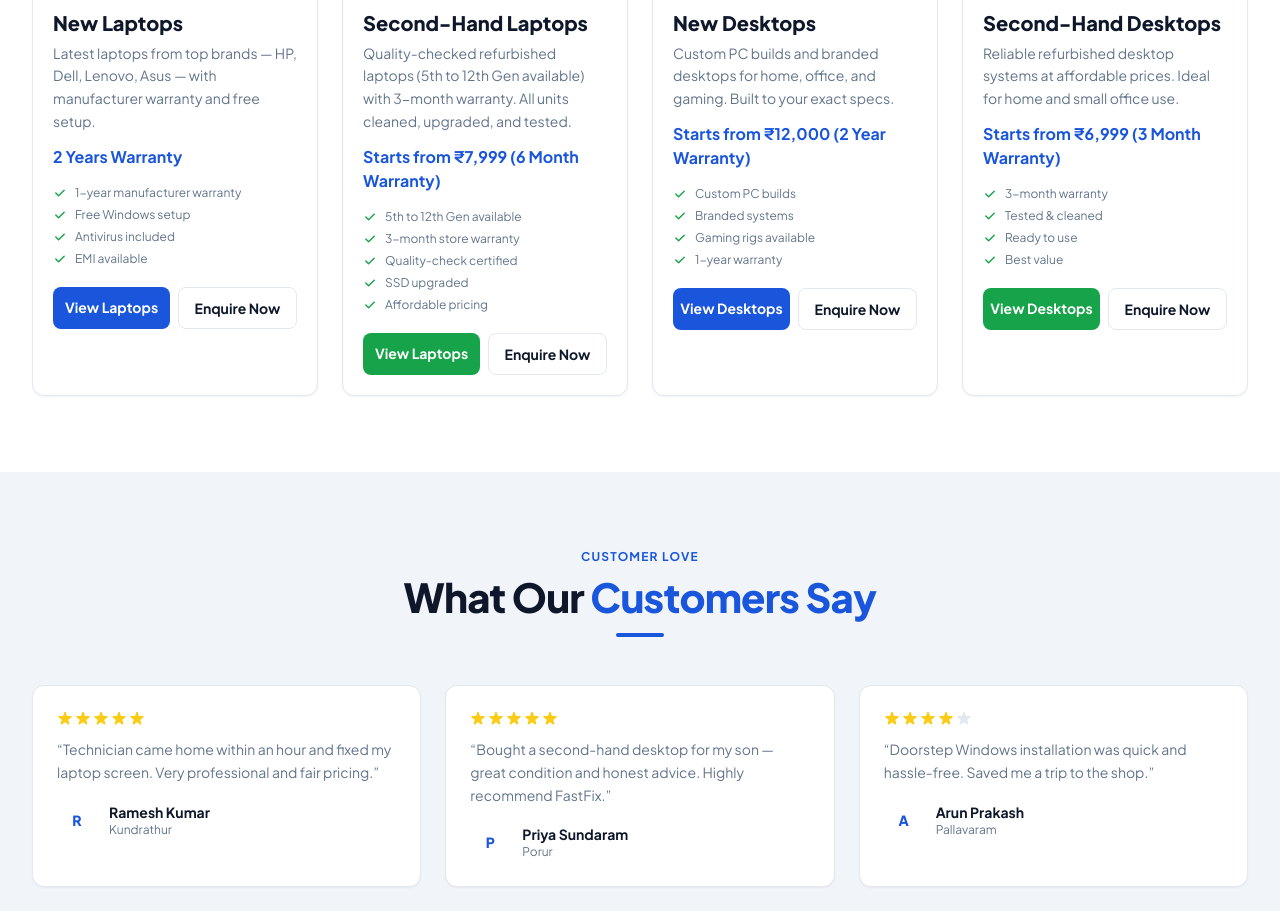
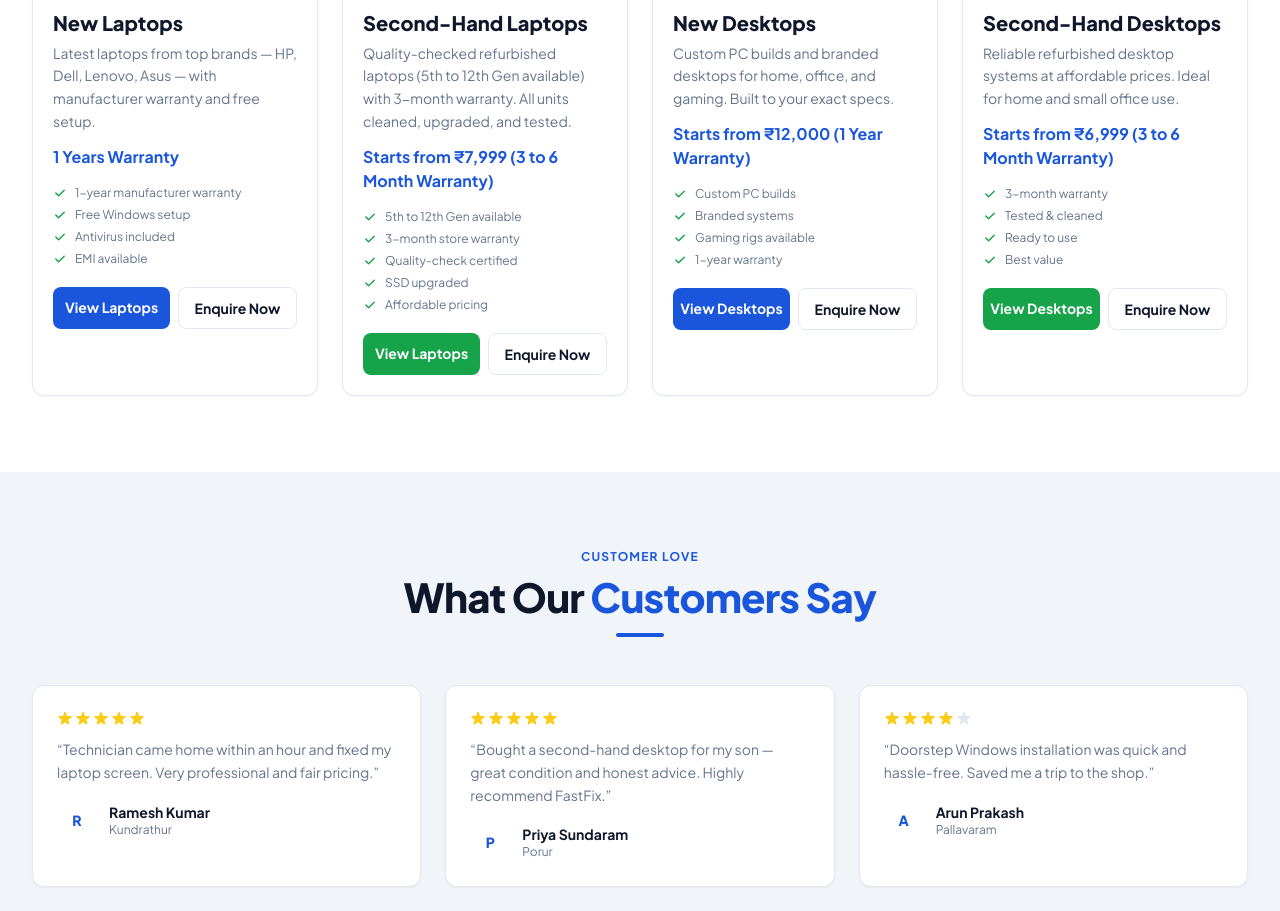
Before and after one commit to balachandar111/starcomputers, a React (Vite) app: page / in a window 1280 px wide. Shown: the part 3600-4511 px from the top of the page. Built offline with nearby package versions, Linux system fonts and the light colour scheme.

Commit message:
Initial commit

```diff
--- a/src/data/starComputerData.js
+++ b/src/data/starComputerData.js
@@ -29,7 +29,7 @@ export const products = [
     badge: 'NEW',
     badgeColor: 'primary',
     description: 'Latest laptops from top brands — HP, Dell, Lenovo, Asus — with manufacturer warranty and free setup.',
-    priceRange: '2 Years Warranty',
+    priceRange: '1 Years Warranty',
     image: 'https://images.unsplash.com/photo-1573496799175-606e47a7d4f6',
     alt: 'Modern silver laptop open on white desk in bright office environment',
     features: ['1-year manufacturer warranty', 'Free Windows setup', 'Antivirus included', 'EMI available'],
@@ -41,7 +41,7 @@ export const products = [
     badge: 'TESTED',
     badgeColor: 'accent',
     description: 'Quality-checked refurbished laptops (5th to 12th Gen available) with 3-month warranty. All units cleaned, upgraded, and tested.',
-    priceRange: 'Starts from ₹7,999 (6 Month Warranty)',
+    priceRange: 'Starts from ₹7,999 (3 to 6 Month Warranty)',
     image: 'https://images.unsplash.com/photo-1702726001096-096efcf640b8',
     alt: 'Refurbished laptop with glowing screen on dark desk in dim lighting',
     features: ['5th to 12th Gen available', '3-month store warranty', 'Quality-check certified', 'SSD upgraded', 'Affordable pricing'],
@@ -53,7 +53,7 @@ export const products = [
     badge: 'NEW',
     badgeColor: 'primary',
     description: 'Custom PC builds and branded desktops for home, office, and gaming. Built to your exact specs.',
-    priceRange: 'Starts from ₹12,000 (2 Year Warranty)',
+    priceRange: 'Starts from ₹12,000 (1 Year Warranty)',
     image: 'https://img.rocket.new/generatedImages/rocket_gen_img_1f50baeee-1784565323384.png',
     alt: 'New gaming desktop computer tower with colorful LED lighting in dark room',
     features: ['Custom PC builds', 'Branded systems', 'Gaming rigs available', '1-year warranty'],
@@ -65,7 +65,7 @@ export const products = [
     badge: 'TESTED',
     badgeColor: 'accent',
     description: 'Reliable refurbished desktop systems at affordable prices. Ideal for home and small office use.',
-    priceRange: 'Starts from ₹6,999 (3 Month Warranty)',
+    priceRange: 'Starts from ₹6,999 (3 to 6 Month Warranty)',
     image: 'https://img.rocket.new/generatedImages/rocket_gen_img_11dcbafcf-1772789832580.png',
     alt: 'Desktop computer setup with monitor keyboard and mouse on clean office desk in bright room',
     features: ['3-month warranty', 'Tested & cleaned', 'Ready to use', 'Best value'],
```
